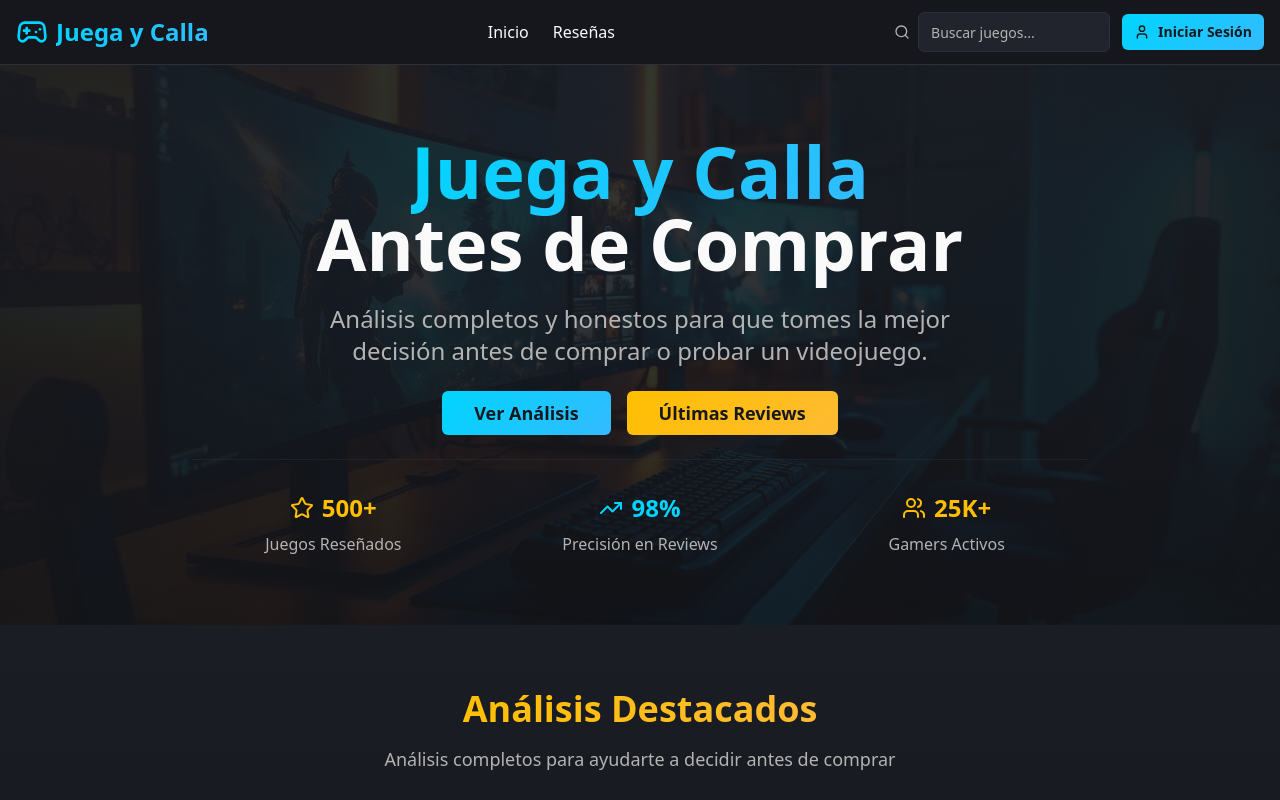
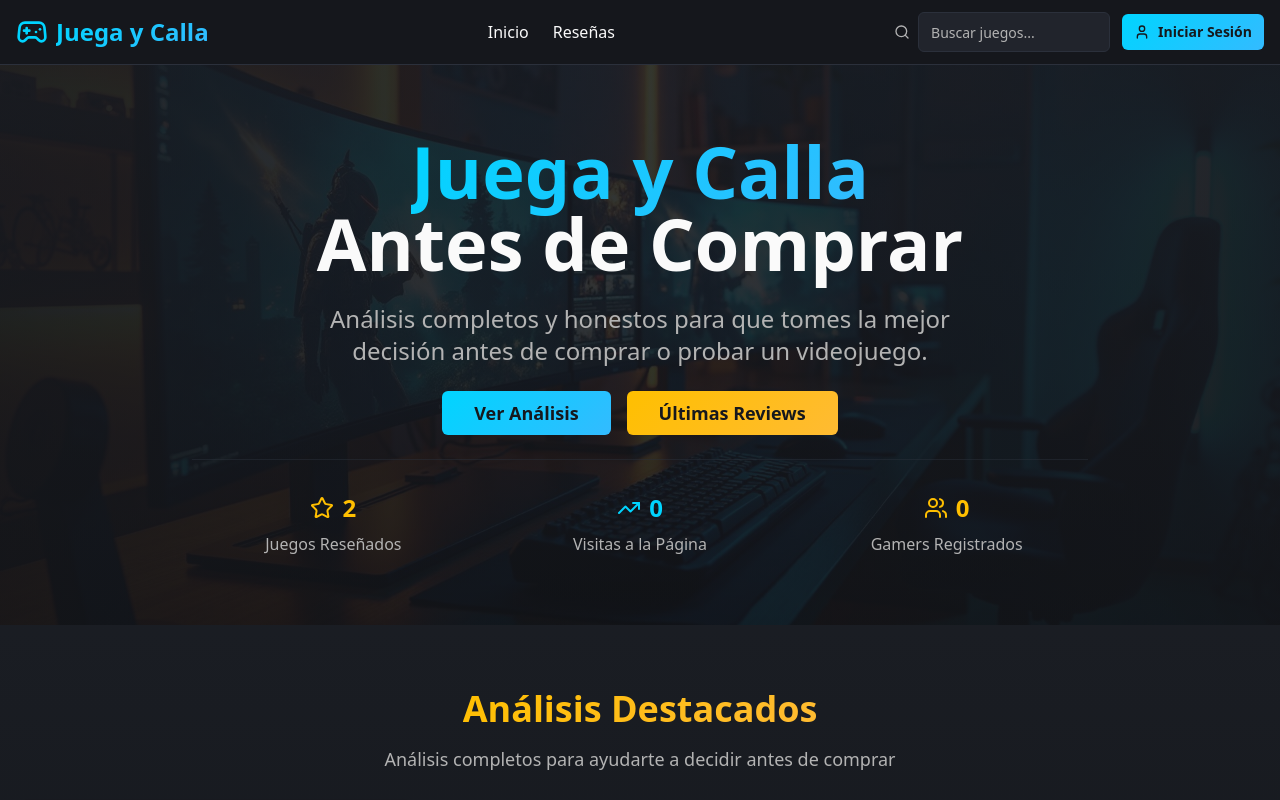
Before and after one commit to pelarda97/juega-y-calla-reviews, a React (Vite) app: page / in a window 1280 px wide. Shown: the top 800 px of the page. Built offline with nearby package versions, Linux system fonts and the light colour scheme.

Commit message:
Update homepage stats
Connect homepage statistics to reflect actual page data: 0 reviewed games, 0 page visits, 0 registered gamers.

```diff
--- a/src/components/HeroSection.tsx
+++ b/src/components/HeroSection.tsx
@@ -45,7 +45,7 @@ const HeroSection = () => {
             <div className="flex flex-col items-center gap-2">
               <div className="flex items-center gap-2 text-accent">
                 <Star className="h-6 w-6" />
-                <span className="text-2xl font-bold">500+</span>
+                <span className="text-2xl font-bold">2</span>
               </div>
               <span className="text-muted-foreground">Juegos Reseñados</span>
             </div>
@@ -53,17 +53,17 @@ const HeroSection = () => {
             <div className="flex flex-col items-center gap-2">
               <div className="flex items-center gap-2 text-primary">
                 <TrendingUp className="h-6 w-6" />
-                <span className="text-2xl font-bold">98%</span>
+                <span className="text-2xl font-bold">0</span>
               </div>
-              <span className="text-muted-foreground">Precisión en Reviews</span>
+              <span className="text-muted-foreground">Visitas a la Página</span>
             </div>
 
             <div className="flex flex-col items-center gap-2">
               <div className="flex items-center gap-2 text-accent">
                 <Users className="h-6 w-6" />
-                <span className="text-2xl font-bold">25K+</span>
+                <span className="text-2xl font-bold">0</span>
               </div>
-              <span className="text-muted-foreground">Gamers Activos</span>
+              <span className="text-muted-foreground">Gamers Registrados</span>
             </div>
           </div>
         </div>
```
